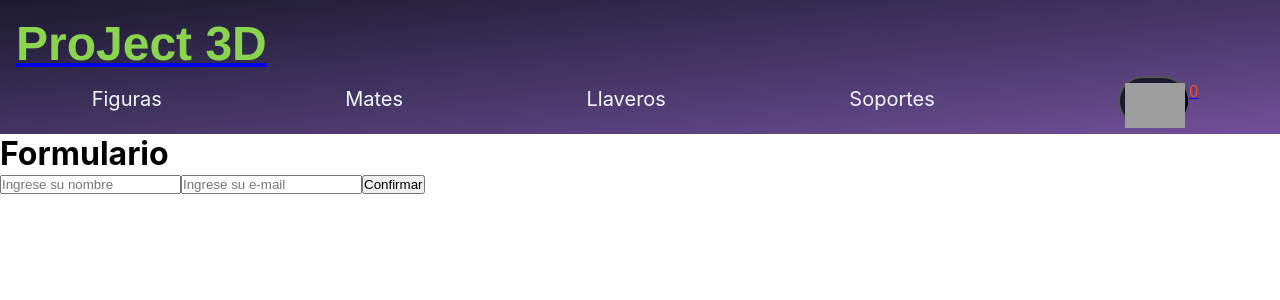
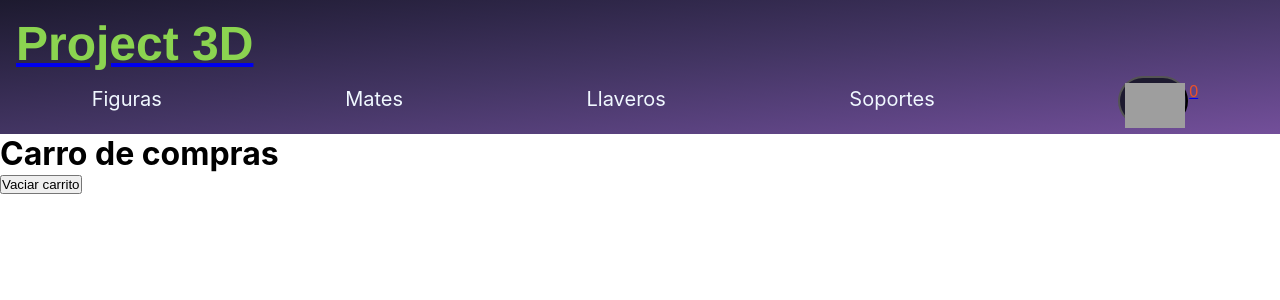
Before and after one commit to CarlosLucero7/PreEntrega1-LuceroCarlos, a React (Create React App) app: page /Cart in a window 1280 px wide. Shown: the top 300 px of the page. Built offline with nearby package versions, Linux system fonts and the light colour scheme; grey boxes are pictures that could not be loaded.

Commit message:
agrego context al carro de compras

```diff
--- a/src/App.js
+++ b/src/App.js
@@ -3,10 +3,12 @@ import Itemlistcontainer from "./components/itemlistcontainer/Itemlistcontainer"
 import ItemDetailContainer from './components/ItemDetailContainer/ItemDetailContainer';
 import {BrowserRouter, Routes, Route} from "react-router-dom"
 import Cart from './components/Cart/Cart';
+import CarContextProvider from './context/CarContext';
 
 function App() {
   return (
     <BrowserRouter>
+    <CarContextProvider>
       <Navbar />
       <Routes>
         <Route path='/' element={<Itemlistcontainer/>}/>
@@ -19,6 +21,7 @@ function App() {
 
         <Route path='*' element={<h1>404 Not Found</h1>}/>
       </Routes>
+    </CarContextProvider>
     </BrowserRouter>
   );
 }
--- /dev/null
+++ b/src/components/Cart/Cart.css
@@ -0,0 +1,5 @@
+.itemCart{
+    width: 50%;
+    border: solid 1px purple;
+    margin: 5px;
+}
--- a/src/components/Cart/Cart.jsx
+++ b/src/components/Cart/Cart.jsx
@@ -1,10 +1,25 @@
-
-import Form from '../Form/Form'
+import { useContext } from "react"
+import { CarContext } from "../../context/CarContext"
+import "./Cart.css"
 
 const Cart = () => {
+
+  const {cart, limpiarCart} = useContext(CarContext)
+
   return (
-    <div><Form/></div>
+    <div>
+      <h1>Carro de compras</h1>
+      {
+        cart.map(item => {
+          return <div key={item.id} className="itemCart">
+            <h3>{item.nombre}</h3>
+            <h3>Precio: ${item.precio}</h3>
+            <h3>Cantidad: {item.cantidad}</h3>
+          </div>
+        })
+      }
+      <button onClick={limpiarCart}>Vaciar carrito</button>
+    </div>
   )
 }
-
 export default Cart
--- a/src/components/Contenedor/Contenedor.jsx
+++ b/src/components/Contenedor/Contenedor.jsx
@@ -1,16 +1,17 @@
+import { useContext } from "react"
 import { Link } from "react-router-dom"
+import { CarContext } from "../../context/CarContext"
 import ItemCount from "../ItemCount/ItemCount"
 
 const Contenedor = ( {prod}) => {
 
+  const {agregarCart} = useContext(CarContext)
   const onAdd = (cantidad) =>{
     const produ = {
-    nombre: prod.nombre,
-    precio: prod.precio,
-    imagen: prod.imagen,
+    ...prod,
     cantidad: cantidad
     }
-    console.log(produ)
+    agregarCart(produ)
   }
 
 
--- a/src/components/Form/Form.jsx
+++ /dev/null
@@ -1,19 +0,0 @@
-
-
-const Form = () => {
-    const handleSubmit = () =>{
-
-    }
-  return (
-    <div>
-        <h1>Formulario</h1>
-        <form action="" onSubmit={handleSubmit}>
-            <input type="text" placeholder="Ingrese su nombre" />
-            <input type="text" placeholder="Ingrese su e-mail"/>
-            <button type="submit">Confirmar</button>
-        </form>
-    </div>
-  )
-}
-
-export default Form
--- a/src/components/navbar/NavBar.jsx
+++ b/src/components/navbar/NavBar.jsx
@@ -7,7 +7,7 @@ const Navbar =() =>{
         <nav className="menu">
             <div>
                 <Link to="/">
-                    <h1 id="titulo" >ProJect 3D</h1>
+                    <h1 id="titulo" >Project 3D</h1>
                 </Link>
                 <ul className="lista">
                     <li>
--- /dev/null
+++ b/src/context/CarContext.jsx
@@ -0,0 +1,32 @@
+import { useState,createContext } from "react"
+
+export const CarContext = createContext()
+
+const CarContextProvider = ({children}) => {
+
+    const [cart, setCart] = useState([])
+
+    const agregarCart = (prod) =>{
+
+        setCart([...cart , prod])
+    }
+
+    const limpiarCart = () =>{
+        setCart([])
+    }
+
+    let data={
+        cart,
+        setCart,
+        agregarCart,
+        limpiarCart
+    }
+
+  return (
+    <CarContext.Provider value={data}>
+        {children}
+    </CarContext.Provider>
+  )
+}
+
+export default CarContextProvider
```
